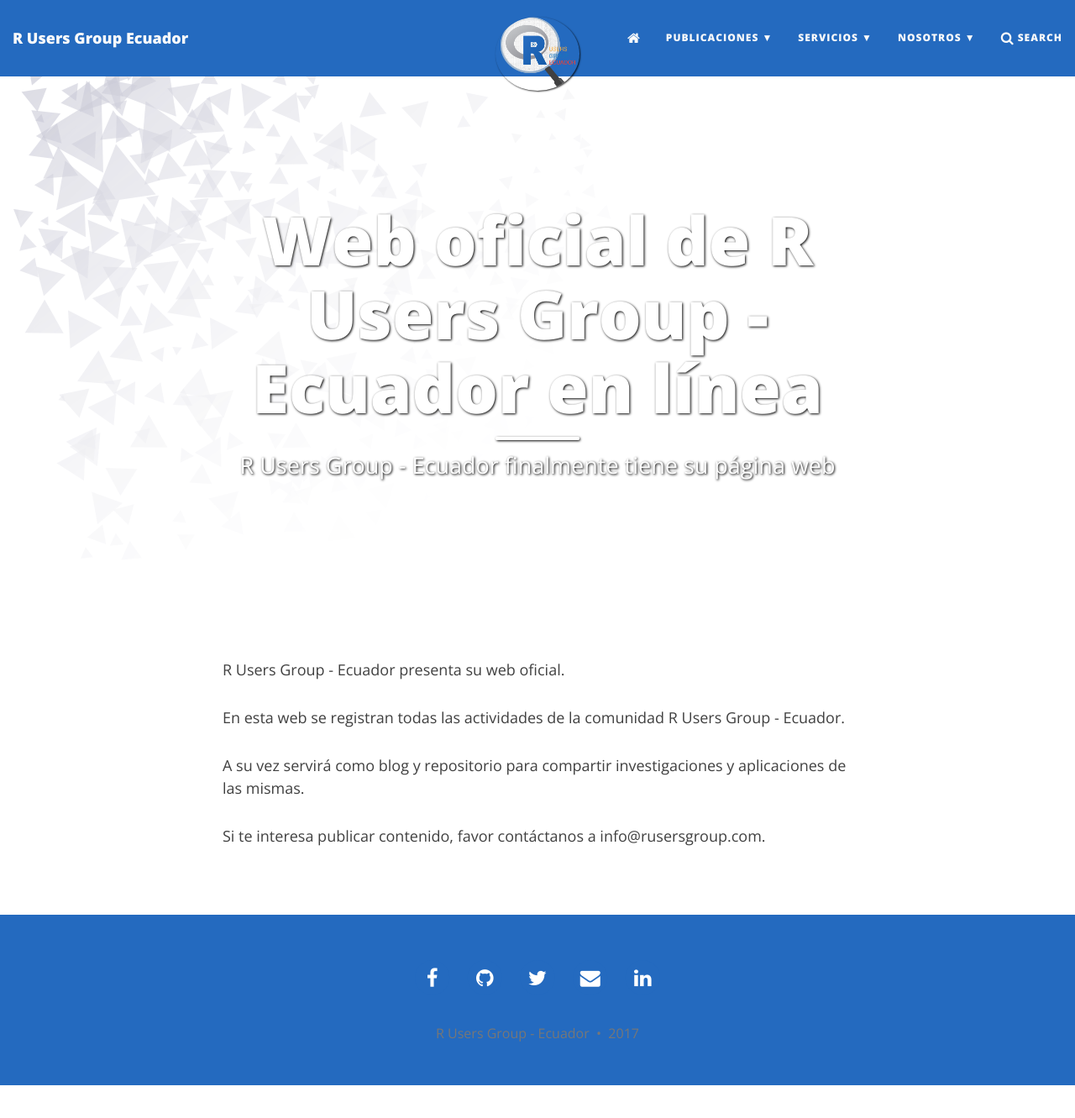
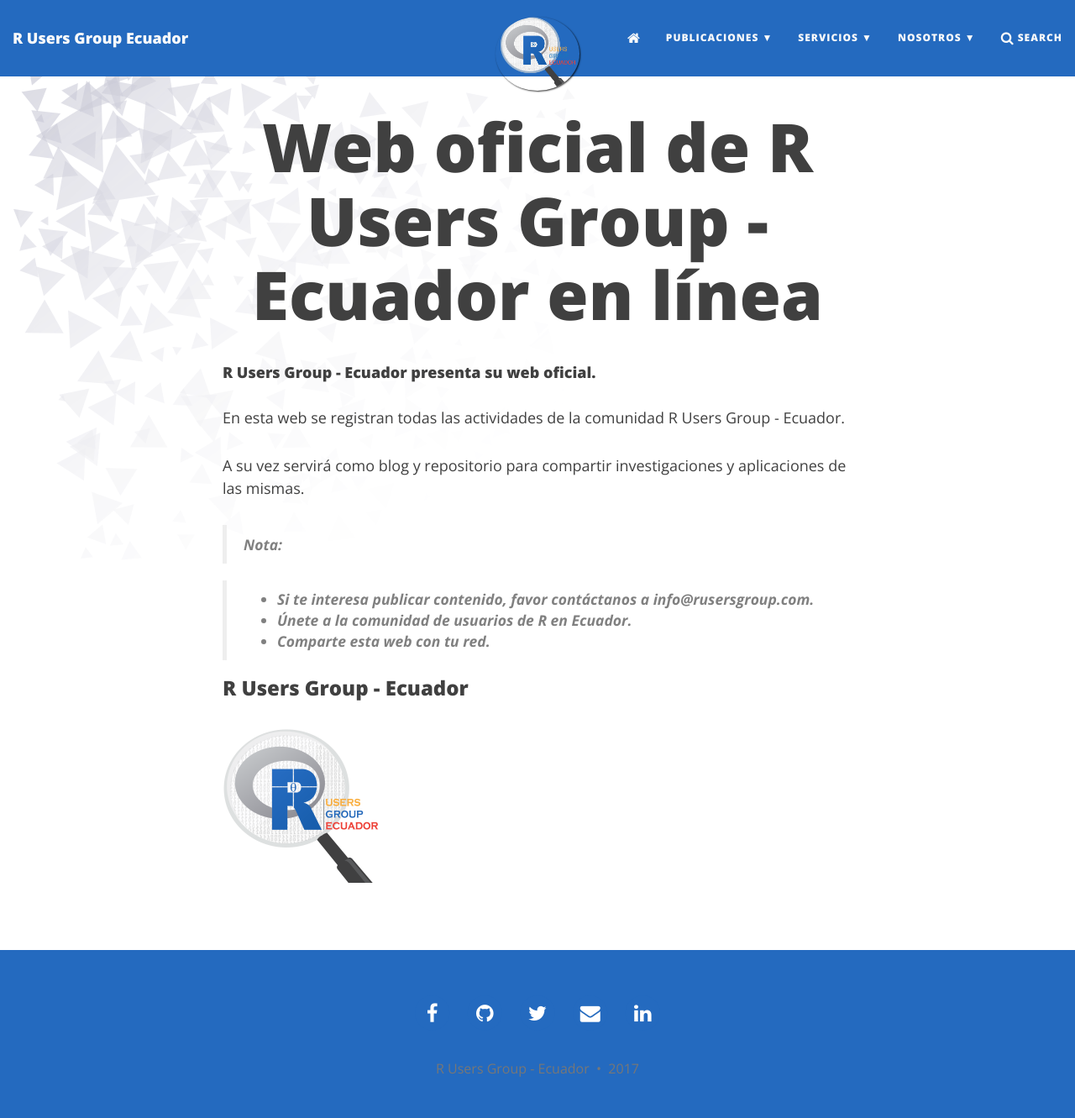
Before and after one commit to Rgrupoec/Rgrupoec.github.io, a Jekyll site: the page built from _posts/2017-07-02-primer_post.md, in a window 1280 px wide and 1334 px high. Shown: the top 1331 px of the window at 84% size. Built offline with Jekyll 4.4.1, drawn with Linux system fonts in a browser that asks for light colours; nearby versions of some CDN libraries.

Commit message:
Update 2017-07-02-primer_post.md

```diff
--- a/_posts/2017-07-02-primer_post.md
+++ b/_posts/2017-07-02-primer_post.md
@@ -1,16 +1,21 @@
 ---
 title: Web oficial de R Users Group - Ecuador en línea
-subtitle: R Users Group - Ecuador finalmente tiene su página web
-bigimg: /img/banners/big_epi_image.jpg
 layout: 		page
 comments:		false
 noToc:			true
 ---
 
-R Users Group - Ecuador presenta su web oficial.
+#### <i class="icon-file"></i>R Users Group - Ecuador presenta su web oficial.
 
 En esta web se registran todas las actividades de la comunidad R Users Group - Ecuador.
 
 A su vez servirá como blog y repositorio para compartir investigaciones y aplicaciones de las mismas.
 
-Si te interesa publicar contenido, favor contáctanos a info@rusersgroup.com.
+> **Nota:**
+
+> - **Si te interesa publicar contenido, favor contáctanos a info@rusersgroup.com.**
+> - **Únete a la comunidad de usuarios de R en Ecuador.**
+> - **Comparte esta web con tu red.**
+
+### R Users Group - Ecuador
+![](/img/final5x5.png)
```
